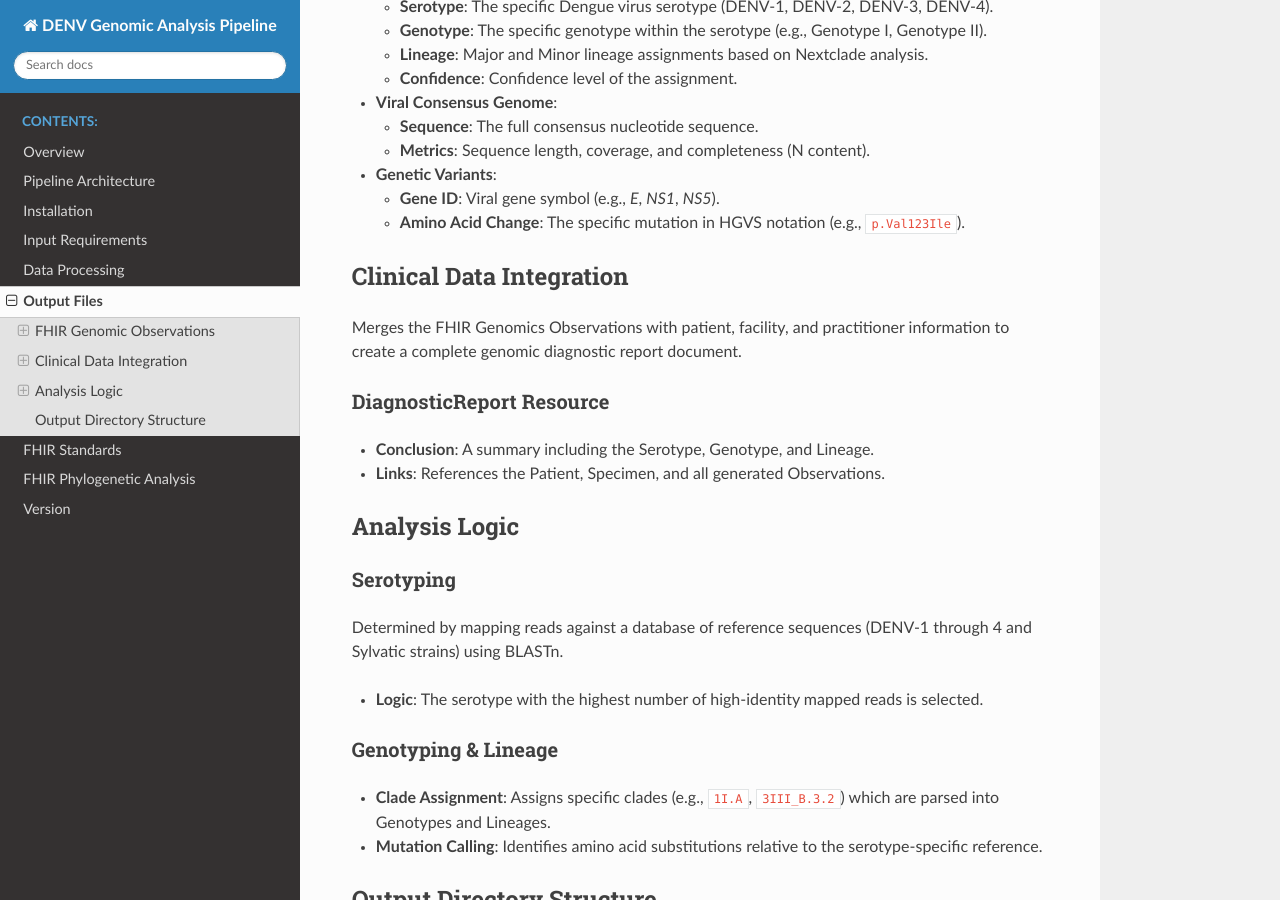
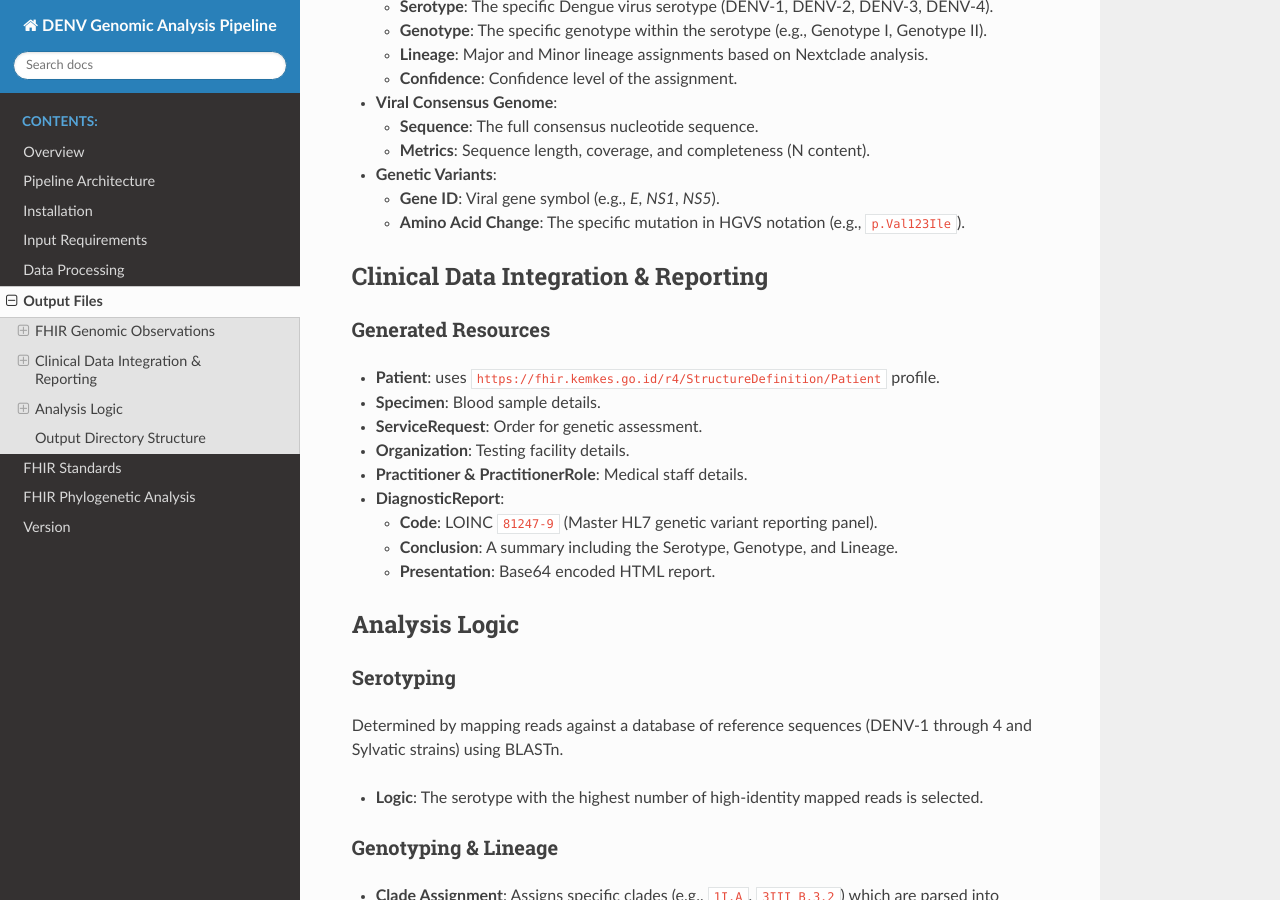
Before and after one commit to robind1/DENV-pipeline-docs, a Sphinx documentation site: the page built from docs/source/outputs.md, in a window 1280 px wide and 900 px high, scrolled down 463 px. Built offline with Sphinx 7.4.7 and the Read the Docs theme 3.1.0, drawn with Linux system fonts in a browser that asks for light colours.

Commit message:
Update outputs.md

```diff
--- a/docs/source/outputs.md
+++ b/docs/source/outputs.md
@@ -17,12 +17,18 @@
     *   **Gene ID**: Viral gene symbol (e.g., *E*, *NS1*, *NS5*).
     *   **Amino Acid Change**: The specific mutation in HGVS notation (e.g., `p.Val123Ile`).
 
-## Clinical Data Integration
-Merges the FHIR Genomics Observations with patient, facility, and practitioner information to create a complete genomic diagnostic report document.
+## Clinical Data Integration & Reporting
 
-### DiagnosticReport Resource
-*   **Conclusion**: A summary including the Serotype, Genotype, and Lineage.
-*   **Links**: References the Patient, Specimen, and all generated Observations.
+### Generated Resources
+*   **Patient**: uses `https://fhir.kemkes.go.id/r4/StructureDefinition/Patient` profile.
+*   **Specimen**: Blood sample details.
+*   **ServiceRequest**: Order for genetic assessment.
+*   **Organization**: Testing facility details.
+*   **Practitioner & PractitionerRole**: Medical staff details.
+*   **DiagnosticReport**:
+    *   **Code**: LOINC `81247-9` (Master HL7 genetic variant reporting panel).
+    *   **Conclusion**: A summary including the Serotype, Genotype, and Lineage.
+    *   **Presentation**: Base64 encoded HTML report.
 
 ## Analysis Logic
 ### Serotyping
```
